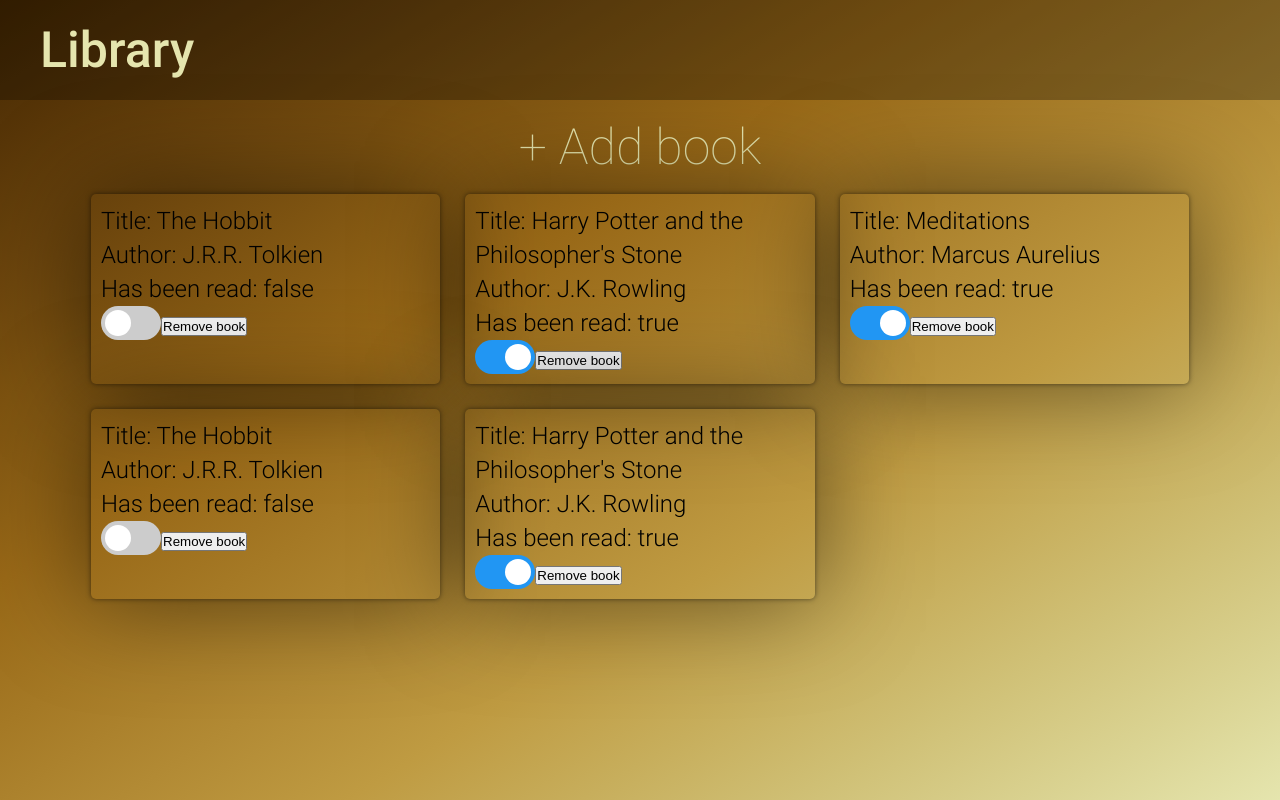
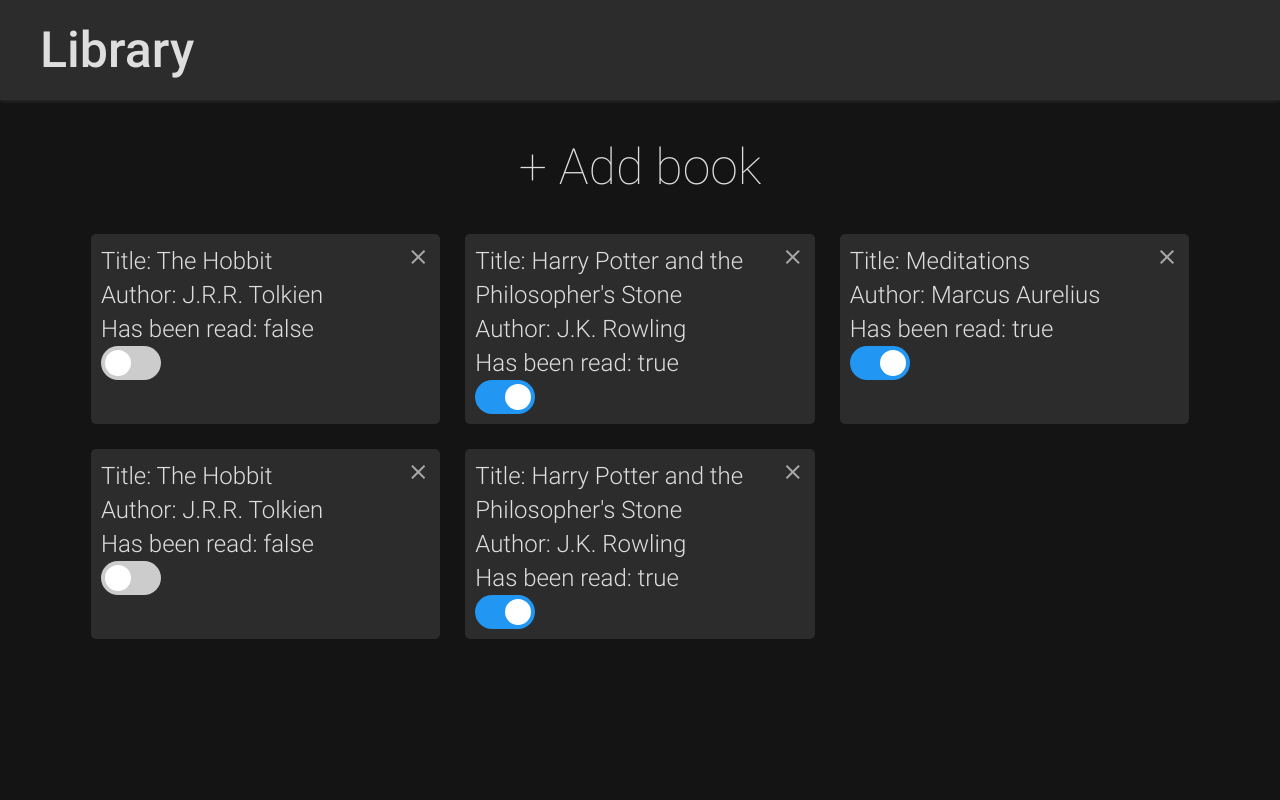
Before and after one commit to sevleo/TOP-Library, a plain HTML site: page index.html in a window 1280 px wide. Drawn offline with nearby package versions, Linux system fonts and the light colour scheme.

Commit message:
Add remove button

```diff
--- a/index.html
+++ b/index.html
@@ -6,6 +6,7 @@
     <title>Document</title>
     <link rel="stylesheet" href="styles.css">
     <script src="js.js" defer></script>
+    <link rel="stylesheet" href="https://fonts.googleapis.com/css2?family=Material+Symbols+Outlined:opsz,wght,FILL,GRAD@20..48,100..700,0..1,-50..200" />
 </head>
 <body>
     <div class="container">
--- a/js.js
+++ b/js.js
@@ -60,12 +60,17 @@ function loadBooks() {
             bookItemReadToggleSpan.classList.add("slider", "round");
             bookItemReadToggleLabel.append(bookItemReadToggleSpan);
 
-            const bookItemRemoveButton = document.createElement("button");
-            bookItemRemoveButton.textContent = "Remove book";
-            bookItemRemoveButton.addEventListener("click", (event) => {
-                openRemoveDialog(event.target.parentNode.dataset.index);
+            const bookItemRemoveButton = document.createElement("div");
+            bookItemRemoveButton.classList.add("book-remove-icon");
+            bookItem.append(bookItemRemoveButton);
+
+            const bookItemRemoveButtonIcon = document.createElement("span");
+            bookItemRemoveButtonIcon.addEventListener("click", (event) => {
+                openRemoveDialog(event.target.parentNode.parentNode.dataset.index);
             })
-            bookItem.append(bookItemRemoveButton);
+            bookItemRemoveButtonIcon.classList.add("material-symbols-outlined");
+            bookItemRemoveButtonIcon.textContent = "close";
+            bookItemRemoveButton.append(bookItemRemoveButtonIcon);
 
             bookList.append(bookItem);
 
--- a/styles.css
+++ b/styles.css
@@ -1,3 +1,13 @@
+/* Material-icons */
+
+.material-symbols-outlined {
+    font-variation-settings:
+    'FILL' 0,
+    'wght' 400,
+    'GRAD' 0,
+    'opsz' 24
+  }
+
 /* Fonts */
 
 @font-face {
@@ -63,7 +73,8 @@ body {
     flex-direction: column;
     justify-content: center;
     align-items: center;
-    background-image: linear-gradient(to right bottom, #442700, #583608, #6d460d, #825712, #986817, #a57925, #b28a34, #bf9b42, #c7ae5c, #d0c177, #dad392, #e5e5ae);
+    /* background-image: linear-gradient(to right bottom, #442700, #583608, #6d460d, #825712, #986817, #a57925, #b28a34, #bf9b42, #c7ae5c, #d0c177, #dad392, #e5e5ae); */
+    background-color: #141414;
 }
 
 ::backdrop {
@@ -85,11 +96,12 @@ body {
     grid-area: 1 / 1 / 2 / 2;
     font-family: 'Roboto-Medium';
     font-size: 50px;
-    color: var(--color-3);
+    color: rgb(222, 222, 222);
     padding-left: 40px;
     display: flex;
     align-items: center;
-    background-color: rgba(0, 0, 0, 0.282);
+    background-color: rgba(255, 255, 255, 0.1);
+    box-shadow: 0px 1px 4px 0px rgba(255, 255, 255, 0.1);
 }
 
 .container > .main {
@@ -121,23 +133,45 @@ body {
     border-radius: 5px;
     padding: 10px;
     height: max(250px, fit-content);
-    background-color: var(--color-4);
-    box-shadow:  0px 0px 5px 0px rgba(0, 0, 0, 0.5),
-    0px 0px 100px 0px rgba(0, 0, 0, 0.5);
-    /* box-shadow: 0px 0px 200px 0px rgba(0, 0, 0, 0.5); */
+    background-color: rgba(255, 255, 255, 0.1);
+    color: rgb(222, 222, 222);
+    /* box-shadow:  0px 0px 5px 0px rgba(0, 0, 0, 0.5),
+    0px 0px 100px 0px rgba(0, 0, 0, 0.5); */
+    /* box-shadow: 0px 0px 1px 0px rgba(255, 255, 255, 0.5); */
+    position: relative;
+}
+
+.book-remove-icon {
+    position: absolute;
+    top: 10px;
+    right: 10px;
+}
+
+.book-remove-icon > span {
+    transform: scale(1);
+    transition: transform 0.25s, opacity 0.25s;
+    opacity: 0.7;
+}
+
+.book-remove-icon:hover > span {
+    transform: rotate(90deg) scale(1.2);
+    opacity: 1;
+    cursor: pointer;
 }
 
 .book.add {
     /* background-color: rgba(255, 255, 255, 0.081); */
     font-family: 'Roboto-Thin';
-    color: var(--color-3);
+    color: rgb(222, 222, 222);
     font-size: 50px;
     display: flex;
     align-items: center;
     justify-content: center;
     cursor: pointer;
     height: max(250px, fit-content);
-    /* min-height: 200px; */
+    /* min-height: 100px; */
+    padding: 20px;
+    border-radius: 5px;
 }
 
 .book.add:hover {
```
